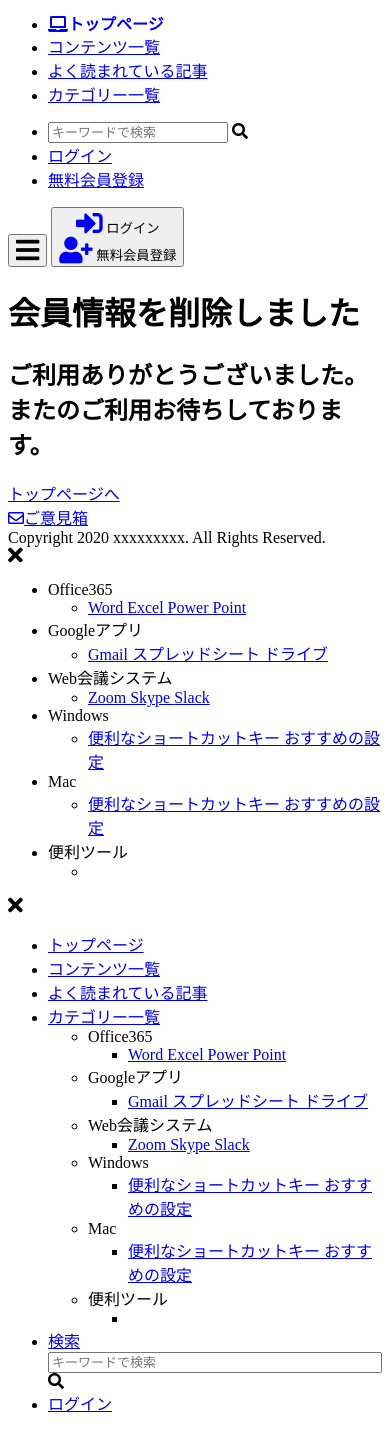
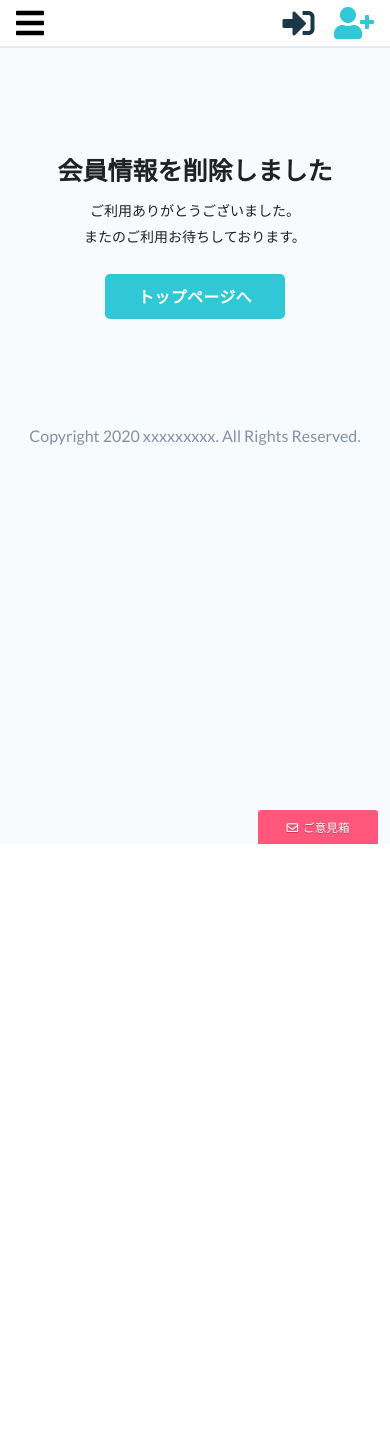
Before and after one commit to shogo6768/saito-portfolio, a Django app: page /accounts/resign/complete/ in a window 390 px wide. After the commit the page ends 844 px from the top, so only its background shows below. Run offline with Django 3.2, Linux system fonts and the light colour scheme; data comes from the database, SQL or seed files in the repository; parts of the project's set-up code (start-up, migrations or seed data) failed here and were passed over; some libraries are stand-ins or nearby versions.

Commit message:
CSS修正

```diff
--- a/static/style.css
+++ b/static/style.css
@@ -120,11 +120,11 @@ header {
   display: flex;
 }
 
-.search-box{
+.search-box {
   position: relative;
 }
 
-.input-search{
+.input-search {
   transition: border 0.1s linear, background-color 0.1s linear;
   width: 100%;
   height: 32px;
@@ -133,17 +133,16 @@ header {
   background-color: #f7f9fc;
   border: 1px solid #d9e0e7;
   border-radius: 5px;
-  letter-spacing: .02em;
-  width:100px;
+  letter-spacing: 0.02em;
+  width: 100px;
 }
 
-.search-icon{
+.search-icon {
   display: inline-block;
-  position:absolute;
+  position: absolute;
   top: 50%;
   left: 7px;
   transform: translateY(-50%);
-
 }
 
 .h-right .no-btn:hover {
@@ -585,7 +584,7 @@ footer {
 
 /* マイページ */
 .mypage_wrap {
-  width: 100%;
+  width: 100vw;
   padding: 25px;
 }
 
@@ -608,6 +607,7 @@ footer {
   color: #202124;
   font-weight: bold;
 }
+
 .scroll_lst {
   overflow-x: auto;
   overflow-y: hidden;
@@ -615,6 +615,7 @@ footer {
   margin: 25px 0 0;
   -webkit-overflow-scrolling: touch;
 }
+
 .scroll_item {
   margin-right: 10px;
   display: inline-block;
@@ -622,6 +623,7 @@ footer {
   border: 1px solid #ddd;
   background: #fff;
 }
+
 .scroll_item_thum p {
   margin: 10px 0 0 10px;
 }
@@ -652,7 +654,7 @@ footer {
 
 /* ログインフォーム */
 .user_login_wrap {
-  width: 100%;
+  width: 100vw;
   height: 400px;
   padding-top: 80px;
   text-align: center;
@@ -688,6 +690,8 @@ footer {
 
 .user_error_message {
   font-size: 16px;
+  height: 20px;
+  margin-top: 2px;
   font-family: AvenirNext, Lato, "Hirago KakuGothic ProN", Meiryo, sans-serif;
   color: #ff0000;
 }
@@ -728,8 +732,8 @@ footer {
 
 /* 新規登録フォーム */
 .user_create_wrap {
-  width: 100%;
-  height: 480px;
+  width: 100vw;
+  height: 525px;
   padding-top: 80px;
   text-align: center;
 }
@@ -755,7 +759,7 @@ footer {
 
 /* 退会完了ページ用 */
 .user_resign_complete_wrap {
-  width: 100%;
+  width: 100vw;
   height: 350px;
   padding-top: 80px;
   text-align: center;
@@ -802,13 +806,14 @@ footer {
     display: block;
   }
 
-
-  .tooltip-login, .tooltip-create {
+  .tooltip-login,
+  .tooltip-create {
     position: relative;
     display: inline-block;
   }
 
-  .tooltip-login .tooltiptext-login,  .tooltip-create .tooltiptext-create{
+  .tooltip-login .tooltiptext-login,
+  .tooltip-create .tooltiptext-create {
     visibility: hidden;
     overflow: visible;
     width: 80px;
@@ -825,7 +830,8 @@ footer {
     margin-left: -40px;
   }
 
-  .tooltip-login .tooltiptext-login::after, .tooltip-create .tooltiptext-create::after {
+  .tooltip-login .tooltiptext-login::after,
+  .tooltip-create .tooltiptext-create::after {
     content: "";
     position: absolute;
     bottom: 100%;
@@ -836,7 +842,8 @@ footer {
     border-color: transparent transparent black transparent;
   }
 
-  .tooltip-login:hover .tooltiptext-login, .tooltip-create:hover .tooltiptext-create {
+  .tooltip-login:hover .tooltiptext-login,
+  .tooltip-create:hover .tooltiptext-create {
     visibility: visible;
   }
   .fa-user-plus {
@@ -854,30 +861,30 @@ footer {
   .list-main-container {
     width: 100%;
     padding: 20px;
-    margin-left:0;
+    margin-left: 0;
   }
 
   .list-aside-container {
     width: 100%;
-    margin-left:0;
+    margin-left: 0;
     padding: 20px;
   }
-
 }
 
-@media (max-width: 767px){
-
+@media (max-width: 767px) {
   .about-g-up h1 {
     font-size: 25px;
     line-height: 1.5;
   }
 
-.about-g-up p, .headline p, .content p {
+  .about-g-up p,
+  .headline p,
+  .content p {
     font-size: 10px;
     line-height: 1.5;
   }
 
-.headline h2{
+  .headline h2 {
     font-size: 20px;
   }
 
@@ -887,11 +894,11 @@ footer {
     order: 2;
   }
 
-.push h4{
+  .push h4 {
     font-size: 20px;
   }
 
-.entry-title{
+  .entry-title {
     font-size: 25px;
   }
 
@@ -957,5 +964,43 @@ footer {
     margin-bottom: 30px;
     line-height: 1.5;
   }
+  /* ユーザー周り、レスポンシブ修正 */
+  .mypage_wrap h1 {
+    font-size: 20px;
+    font-weight: bold;
+    color: #202124;
+    margin: 15px;
+  }
 
+  .horizontal_scroll_wrap {
+    height: 230px;
+    background: #ffffff;
+    white-space: nowrap;
+    overflow-y: hidden;
+    margin: auto;
+    font-size: 12px;
+    color: #202124;
+    font-weight: bold;
   }
+
+  .horizontal_scroll_wrap img {
+    height: 150px;
+  }
+
+  .user_wrap h2 {
+    font-size: 15px;
+    margin-top: 15px;
+    line-height: 1.6rem;
+  }
+
+  .user_form h2 {
+    font-size: 14px;
+  }
+
+  .user_form li {
+    font-size: 14px;
+    font-weight: bold;
+    line-height: 1.5rem;
+    color: #dd0000;
+  }
+}
--- a/templates/accounts/resign_complete.html
+++ b/templates/accounts/resign_complete.html
@@ -2,19 +2,23 @@
 {% load static %}
 
 {% block customcss %}
+<link rel="stylesheet" href="{% static 'semantic.min.css' %}">
+<link rel="stylesheet" href="{% static 'reset.css' %}">
+<link rel="stylesheet" href="{% static 'style.css' %}">
+<link rel="stylesheet" href="{% static 'animate.css' %}">
 {% endblock customcss %}
 
 {% block header %}
 {% endblock header %}
 
 {% block main %}
-  <div class="user_resign_complete_wrap">
-    <div class="user_wrap">
+<div class="user_resign_complete_wrap">
+  <div class="user_wrap">
     <div class="user_form">
       <h1>会員情報を削除しました</h1>
       <h2>ご利用ありがとうございました。<br>またのご利用お待ちしております。</h2>
       <a href="{% url 'toppage' %}" class="user_button">トップページへ</a>
     </div>
-    </div>
   </div>
+</div>
 {% endblock main %}
--- a/templates/base.html
+++ b/templates/base.html
@@ -24,7 +24,7 @@
         <header>
             <ul class="h-left">
                 {% if user.id %}
-                <li><a href="/mypage/{{ user.id }}"><i class="fas fa-laptop">マイページ</i></a></li>
+                <li><a href="{% url 'mypage' user.id %}"><i class="fas fa-laptop">マイページ</i></a></li>
                 {% else %}
                 <li><a href="{% url 'toppage' %}"><i class="fas fa-laptop">トップページ</i></a></li>
                 {% endif %}
@@ -44,7 +44,7 @@
                     </form>
                 </li>
                 {% if user.id %}
-                <li><a href="/mypage/{{ user.id }}">{{ user.username }}</a>さん</li>
+                <li><a href="{% url 'mypage' user.id %}">{{ user.username }}</a>さん</li>
                 <li><a href="{% url 'logout' %}">ログアウト</a></li>
                 {% else %}
                 <li><a href="{% url 'login' %}">ログイン</a></li>
@@ -122,7 +122,7 @@
         <ul class="mobile-menu__main">
             {% if user.id %}
             <li class="mobile-menu__item">
-                <a class="mobile-menu__link" href="/mypage/{{ user.id }}">
+                <a class="mobile-menu__link" href="{% url 'mypage' user.id %}">
                     <span class="mobile-main__title">マイページ</span>
                 </a>
             </li>
```
Also changed, not shown: templates/accounts/mypage.html (+4 -4 lines), 1 other file. Lines whose indentation alone changed are shown as unchanged.
